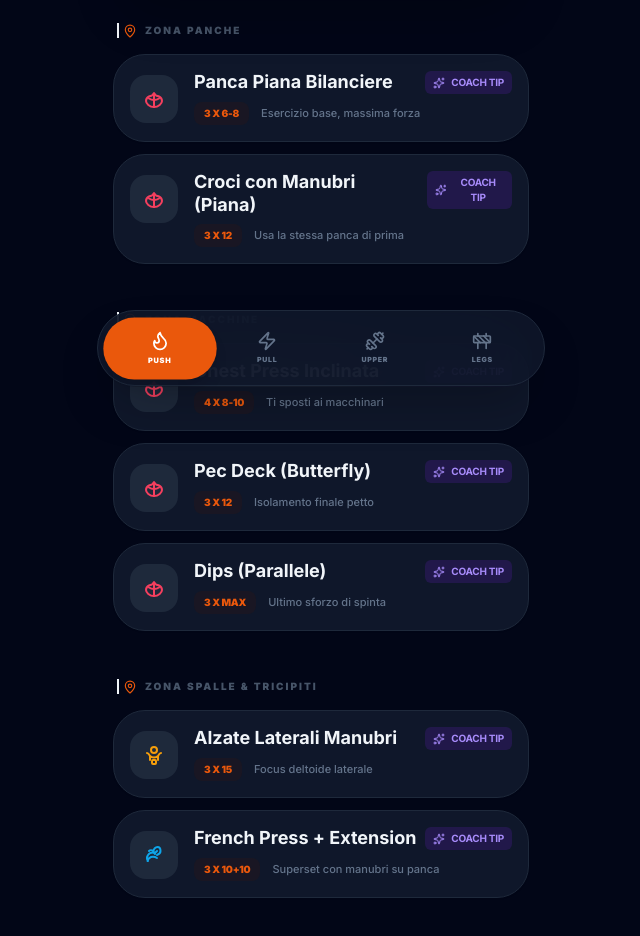
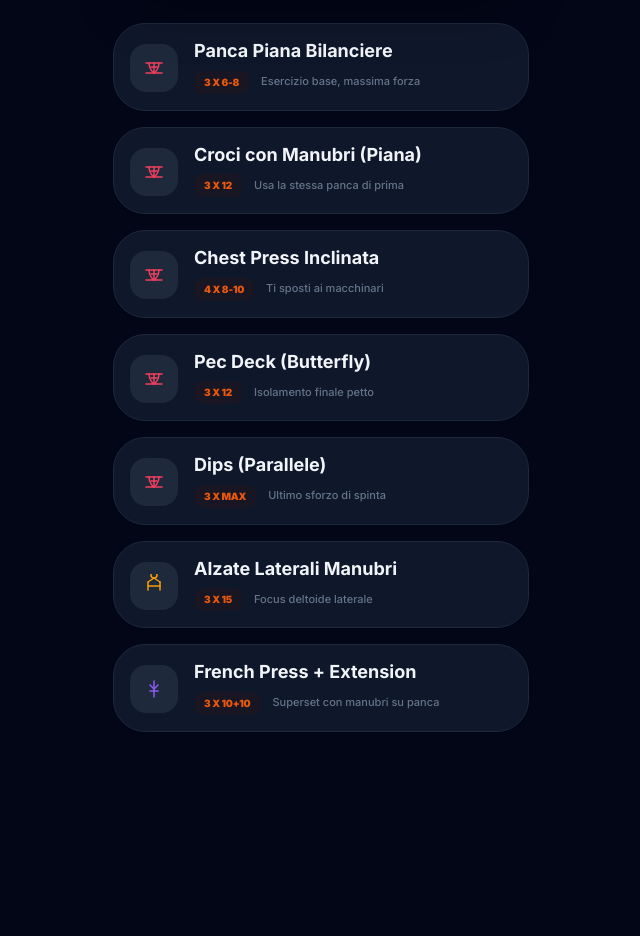
Before and after one commit to Pr3zLy/AbruScheda, a React (Vite) app: page / in a window 1280 px wide. Shown: the part 390-1326 px from the top of the page, without its empty margins (319-959 px from the left). Built offline with nearby package versions, Linux system fonts and the light colour scheme.

Commit message:
Aggiornamenti vari ai componenti e file di configurazione

```diff
--- a/App.tsx
+++ b/App.tsx
@@ -14,7 +14,6 @@ import {
 import { WORKOUT_DATA } from './constants';
 import TypeIcon from './components/TypeIcon';
 import Timer from './components/Timer';
-import GeminiCoach from './components/GeminiCoach';
 
 const CircularProgress = ({ progress, accentClass }: { progress: number, accentClass: string }) => {
   const radius = 26;
@@ -23,7 +22,7 @@ const CircularProgress = ({ progress, accentClass }: { progress: number, accentC
 
   return (
     <div className="relative flex items-center justify-center w-16 h-16 sm:w-20 sm:h-20">
-      <svg className="w-full h-full transform -rotate-90">
+      <svg className="w-full h-full transform -rotate-90" viewBox="0 0 80 80">
         <circle
           cx="40"
           cy="40"
@@ -61,6 +60,7 @@ const App: React.FC = () => {
     return savedTheme ? savedTheme === 'dark' : true;
   });
   const [isMounted, setIsMounted] = useState(false);
+  const [isScrolled, setIsScrolled] = useState(false);
 
   // Sync theme with document class for Tailwind 'class' strategy
   useEffect(() => {
@@ -90,6 +90,14 @@ const App: React.FC = () => {
       localStorage.setItem('workout_progress', JSON.stringify(completedExercises));
     }
   }, [completedExercises, isMounted]);
+
+  useEffect(() => {
+    const handleScroll = () => {
+      setIsScrolled(window.scrollY > 150);
+    };
+    window.addEventListener('scroll', handleScroll);
+    return () => window.removeEventListener('scroll', handleScroll);
+  }, []);
 
   const activeDay = WORKOUT_DATA[activeDayIdx];
 
@@ -143,8 +151,7 @@ const App: React.FC = () => {
               <button
                 key={day.id}
                 onClick={() => setActiveDayIdx(idx)}
-                className={`px-6 py-3 rounded-full text-xs font-black whitespace-nowrap transition-all uppercase tracking-tighter ${
-                  activeDayIdx === idx
+                className={`px-6 py-3 rounded-full text-xs font-black whitespace-nowrap transition-all uppercase tracking-tighter ${activeDayIdx === idx
                   ? 'bg-white text-slate-900 shadow-xl scale-105'
                   : 'bg-white/20 text-white hover:bg-white/30'
                   }`}
@@ -160,8 +167,8 @@ const App: React.FC = () => {
       <main className="max-w-md mx-auto -mt-16 px-4 relative z-20 space-y-6">
 
         {/* CONSOLIDATED STICKY DASHBOARD (Circular Progress + Enlarged Timer) */}
-        <div className="sticky top-4 z-40 bg-white/95 dark:bg-slate-900/98 backdrop-blur-2xl p-5 rounded-[2.5rem] shadow-2xl border border-slate-100 dark:border-slate-800 transition-colors duration-300">
-          <div className="flex items-center gap-6">
+        <div className="sticky top-4 z-40 bg-white/95 dark:bg-slate-900 backdrop-blur-2xl p-5 rounded-[2.5rem] shadow-2xl border border-slate-100 dark:border-slate-800 transition-colors duration-300">
+          <div className="flex items-center justify-center gap-4 sm:gap-6">
             {/* Left side: Circular Progress */}
             <div className="flex flex-col items-center justify-center shrink-0">
               <CircularProgress
@@ -175,30 +182,22 @@ const App: React.FC = () => {
             <div className="w-px h-16 bg-slate-100 dark:bg-slate-800" />
 
             {/* Right side: Enlarged Timer */}
-            <div className="flex-1">
+            <div className="shrink-0">
               <Timer accent={activeDay.accent} />
             </div>
           </div>
         </div>
 
         {/* Exercises Section */}
-        <div className="space-y-12 pb-10">
-          {activeDay.zones.map((zone, zIdx) => (
-            <section key={zIdx} className="space-y-4">
-              <div className="flex items-center gap-2 px-1 border-l-2 ml-1" style={{ borderColor: 'currentColor', color: 'inherit' }}>
-                <MapPin className={`w-3.5 h-3.5 ${activeDay.accent}`} />
-                <h3 className="font-black text-slate-400 dark:text-slate-600 uppercase tracking-[0.2em] text-[10px]">{zone.name}</h3>
-              </div>
+        <div className="space-y-4 pb-10">
+          {activeDay.zones.flatMap(zone => zone.exercises).map((ex, idx) => {
+            const isDone = completedExercises[`${activeDay.id}-${ex.name}`];
 
-              <div className="space-y-3">
-                {zone.exercises.map((ex, eIdx) => {
-                  const isDone = completedExercises[`${activeDay.id}-${ex.name}`];
             return (
               <div
-                      key={eIdx}
+                key={idx}
                 onClick={() => toggleExercise(activeDay.id, ex.name)}
-                      className={`group relative p-4 rounded-[2rem] transition-all duration-300 cursor-pointer border ${
-                        isDone
+                className={`group relative p-4 rounded-[2rem] transition-all duration-300 cursor-pointer border ${isDone
                   ? 'bg-slate-100 dark:bg-slate-900/30 border-transparent opacity-50 scale-[0.98]'
                   : 'bg-white dark:bg-slate-900 border-slate-100 dark:border-slate-800 shadow-sm hover:shadow-xl hover:shadow-slate-200/50 dark:hover:shadow-none hover:border-slate-200 dark:hover:border-slate-700'
                   }`}
@@ -212,7 +211,6 @@ const App: React.FC = () => {
                       <h4 className={`font-bold transition-all ${isDone ? 'line-through text-slate-500 dark:text-slate-600' : 'text-slate-800 dark:text-slate-100 text-lg leading-tight pr-2'}`}>
                         {ex.name}
                       </h4>
-                            {!isDone && <GeminiCoach exerciseName={ex.name} notes={ex.notes} />}
                     </div>
 
                     <div className="flex items-center flex-wrap gap-x-3 gap-y-1 mt-2">
@@ -228,9 +226,6 @@ const App: React.FC = () => {
               </div>
             );
           })}
-              </div>
-            </section>
-          ))}
         </div>
 
         {progress === 100 && (
@@ -254,18 +249,18 @@ const App: React.FC = () => {
       </main>
 
       {/* Unified Bottom Nav */}
-      <div className="fixed bottom-6 left-1/2 -translate-x-1/2 w-[95%] max-w-md p-2 bg-white/80 dark:bg-slate-900/90 backdrop-blur-2xl rounded-full border border-slate-200 dark:border-slate-800 shadow-2xl z-50 transition-colors">
+      <div className={`fixed bottom-6 left-1/2 -translate-x-1/2 w-[92%] max-w-md p-1 bg-white/80 dark:bg-slate-900/90 backdrop-blur-2xl rounded-full border border-slate-200 dark:border-slate-800 shadow-2xl z-50 transition-all duration-500 ${isScrolled ? 'translate-y-0 opacity-100' : 'translate-y-20 opacity-0 pointer-events-none'}`}>
         <div className="flex justify-around items-center">
           {WORKOUT_DATA.map((day, idx) => (
             <button
               key={day.id}
-              className={`flex flex-col items-center gap-1 py-3 px-4 rounded-full transition-all flex-1 ${activeDayIdx === idx ? `${day.accent.replace('text', 'bg')} text-white scale-105 shadow-lg` : 'text-slate-400 dark:text-slate-500 hover:text-slate-600'}`}
+              className={`flex flex-col items-center gap-0.5 py-1.5 px-4 rounded-full transition-all flex-1 ${activeDayIdx === idx ? `${day.accent.replace('text', 'bg')} text-white scale-105 shadow-lg` : 'text-slate-400 dark:text-slate-500 hover:text-slate-600'}`}
               onClick={() => setActiveDayIdx(idx)}
             >
-              {idx === 0 && <Flame className="w-5 h-5" />}
-              {idx === 1 && <Zap className="w-5 h-5" />}
-              {idx === 2 && <Dumbbell className="w-5 h-5" />}
-              {idx === 3 && <Construction className="w-5 h-5" />}
+              {idx === 0 && <Flame className="w-4 h-4" />}
+              {idx === 1 && <Zap className="w-4 h-4" />}
+              {idx === 2 && <Dumbbell className="w-4 h-4" />}
+              {idx === 3 && <Construction className="w-4 h-4" />}
               <span className="text-[7px] font-black tracking-widest uppercase">{day.title.split(' ')[0]}</span>
             </button>
           ))}
--- a/components/GeminiCoach.tsx
+++ /dev/null
@@ -1,77 +0,0 @@
-
-import React, { useState } from 'react';
-import { Sparkles, Loader2, X } from 'lucide-react';
-import { getWorkoutTip } from '../services/geminiService';
-
-interface GeminiCoachProps {
-  exerciseName: string;
-  notes: string;
-}
-
-const GeminiCoach: React.FC<GeminiCoachProps> = ({ exerciseName, notes }) => {
-  const [tip, setTip] = useState<string | null>(null);
-  const [loading, setLoading] = useState(false);
-  const [show, setShow] = useState(false);
-
-  const handleGetTip = async (e: React.MouseEvent) => {
-    e.stopPropagation();
-    setLoading(true);
-    setShow(true);
-    const result = await getWorkoutTip(exerciseName, notes);
-    setTip(result);
-    setLoading(false);
-  };
-
-  return (
-    <div className="relative inline-block">
-      <button
-        onClick={handleGetTip}
-        disabled={loading}
-        className="flex items-center gap-1.5 px-2 py-1 rounded-md bg-violet-100 dark:bg-violet-900/30 text-violet-600 dark:text-violet-400 hover:bg-violet-200 dark:hover:bg-violet-900/50 transition-colors text-[10px] font-bold uppercase tracking-tight"
-      >
-        {loading ? <Loader2 className="w-3 h-3 animate-spin" /> : <Sparkles className="w-3 h-3" />}
-        Coach Tip
-      </button>
-
-      {show && (
-        <div className="fixed inset-0 z-[60] flex items-center justify-center p-6 bg-slate-950/40 backdrop-blur-sm animate-in fade-in duration-300">
-          <div className="bg-white dark:bg-slate-900 p-6 rounded-[2rem] shadow-2xl max-w-xs w-full border border-violet-100 dark:border-violet-900/30 relative">
-            <button
-              onClick={() => setShow(false)}
-              className="absolute top-4 right-4 p-1 text-slate-400 hover:text-slate-600 dark:hover:text-slate-200"
-            >
-              <X className="w-5 h-5" />
-            </button>
-
-            <div className="flex items-center gap-2 mb-4">
-              <Sparkles className="w-6 h-6 text-violet-500" />
-              <h3 className="font-black text-slate-800 dark:text-slate-100 uppercase text-xs tracking-widest">AI Expert Tip</h3>
-            </div>
-
-            <p className="text-sm font-bold text-slate-700 dark:text-slate-300 mb-2">{exerciseName}</p>
-
-            {loading ? (
-              <div className="flex flex-col items-center py-6 gap-3">
-                <Loader2 className="w-8 h-8 text-violet-500 animate-spin" />
-                <span className="text-[10px] font-bold text-slate-400 uppercase">Consulting expert...</span>
-              </div>
-            ) : (
-              <p className="text-sm text-slate-600 dark:text-slate-400 italic leading-relaxed">
-                "{tip}"
-              </p>
-            )}
-
-            <button
-              onClick={() => setShow(false)}
-              className="w-full mt-6 py-3 bg-violet-600 hover:bg-violet-700 text-white rounded-2xl font-black text-xs uppercase tracking-widest transition-colors shadow-lg shadow-violet-600/20"
-            >
-              Got it!
-            </button>
-          </div>
-        </div>
-      )}
-    </div>
-  );
-};
-
-export default GeminiCoach;
--- a/components/TypeIcon.tsx
+++ b/components/TypeIcon.tsx
@@ -12,68 +12,85 @@ const TypeIcon: React.FC<TypeIconProps> = ({ type, isDone }) => {
     chest: 'text-rose-500',
     back: 'text-emerald-500',
     shoulders: 'text-amber-500',
-    arms: 'text-sky-500',
+    biceps: 'text-sky-500',
+    triceps: 'text-violet-500',
     legs: 'text-teal-500',
+    calves: 'text-teal-600',
     core: 'text-indigo-500'
   }[type] || 'text-slate-500';
 
   const svgClass = `w-6 h-6 ${colorClass} transition-colors duration-300`;
 
-  // Custom SVGs representing muscle groups
   switch (type) {
     case 'chest':
       return (
-        <svg viewBox="0 0 24 24" fill="none" stroke="currentColor" strokeWidth="2" strokeLinecap="round" strokeLinejoin="round" className={svgClass}>
-          <path d="M12 20c-4.5 0-8-3.5-8-6 0-1 1-3.5 3-4.5.5-.2 1.5-.5 3-1l2-2.5 2 2.5c1.5.5 2.5.8 3 1 2 1 3 3.5 3 4.5 0 2.5-3.5 6-8 6z" />
-          <path d="M12 7v13" />
-          <path d="M7 11.5c1.5 1 3 1.5 5 1.5s3.5-.5 5-1.5" />
+        <svg viewBox="0 0 24 24" fill="none" stroke="currentColor" strokeWidth="1.5" strokeLinecap="round" strokeLinejoin="round" className={svgClass}>
+          <path d="M4 7h16" />
+          <path d="M4 17h16" />
+          <path d="M7 7c0 7 5 10 5 10s5-3 5-10" />
+          <path d="M12 7v10" />
+          <path d="M9 11h6" />
         </svg>
       );
     case 'back':
       return (
-        <svg viewBox="0 0 24 24" fill="none" stroke="currentColor" strokeWidth="2" strokeLinecap="round" strokeLinejoin="round" className={svgClass}>
-          <path d="M12 4v16M4 7c3 1 5 4 8 4s5-3 8-4M4 14c3 1 5 4 8 4s5-3 8-4M8 4l2 3M16 4l-2 3" />
-          <path d="M12 4L8 10h8l-4-6z" fill="currentColor" fillOpacity="0.1" />
+        <svg viewBox="0 0 24 24" fill="none" stroke="currentColor" strokeWidth="1.5" strokeLinecap="round" strokeLinejoin="round" className={svgClass}>
+          <path d="M12 3l-5 5v12a2 2 0 002 2h6a2 2 0 002-2V8l-5-5z" />
+          <path d="M12 3v13" />
+          <path d="M7 12l5-2 5 2" />
+          <path d="M7 16l5-2 5 2" />
         </svg>
       );
     case 'shoulders':
       return (
-        <svg viewBox="0 0 24 24" fill="none" stroke="currentColor" strokeWidth="2" strokeLinecap="round" strokeLinejoin="round" className={svgClass}>
-          <circle cx="12" cy="7" r="3" />
-          <path d="M5 10c1 0 2 1 3 3v4M19 10c-1 0-2 1-3 3v4M8 13c1 1 2 1.5 4 1.5s3-.5 4-1.5" />
-          <rect x="10" y="17" width="4" height="4" rx="1" />
+        <svg viewBox="0 0 24 24" fill="none" stroke="currentColor" strokeWidth="1.5" strokeLinecap="round" strokeLinejoin="round" className={svgClass}>
+          <path d="M12 4a3 3 0 100-6 3 3 0 000 6z" />
+          <path d="M6 8l6-4 6 4" />
+          <path d="M6 8v8" />
+          <path d="M18 8v8" />
+          <path d="M6 12h12" />
         </svg>
       );
-    case 'arms':
+    case 'biceps':
       return (
-        <svg viewBox="0 0 24 24" fill="none" stroke="currentColor" strokeWidth="2" strokeLinecap="round" strokeLinejoin="round" className={svgClass}>
-          <path d="M15 15c-1.5-1-4-1.5-6-1-1.5.5-3 2-3.5 4M6 18c-1-1.5-1.5-4 0-6 1-1.5 3-2.5 5-2.5.5 0 1.5.2 2 .5l2-2" />
-          <path d="M15 12c1.5-.5 3.5-2 3.5-4s-1-4-3-4-4 2-4 4c0 1 .5 2 1.5 3" />
-          <path d="M11 8c-1-1-3-1-4 0" />
+        <svg viewBox="0 0 24 24" fill="none" stroke="currentColor" strokeWidth="1.5" strokeLinecap="round" strokeLinejoin="round" className={svgClass}>
+          <path d="M6 19l2-2" />
+          <path d="M18 19l-2-2" />
+          <path d="M12 21a9 9 0 0 0 9-9 9 9 0 0 0-4-7.5l-1 .6a3 3 0 0 0-4.6 2.5 3 3 0 0 0-1.6 3.9" />
+          <path d="M8 12a4 4 0 0 1 4-4" />
+        </svg>
+      );
+    case 'triceps':
+      return (
+        <svg viewBox="0 0 24 24" fill="none" stroke="currentColor" strokeWidth="1.5" strokeLinecap="round" strokeLinejoin="round" className={svgClass}>
+          <path d="M12 4v10" />
+          <path d="M8 8l4 4 4-4" />
+          <path d="M8 14h8" />
+          <path d="M12 14v6" />
         </svg>
       );
     case 'legs':
       return (
-        <svg viewBox="0 0 24 24" fill="none" stroke="currentColor" strokeWidth="2" strokeLinecap="round" strokeLinejoin="round" className={svgClass}>
-          <path d="M7 4l2 9h6l2-9" />
-          <path d="M9 13v7M15 13v7" />
-          <path d="M7 20h4M13 20h4" />
-          <path d="M12 4c-1.5 0-3 1-3 3s1.5 3 3 3 3-1 3-3-1.5-3-3-3z" />
+        <svg viewBox="0 0 24 24" fill="none" stroke="currentColor" strokeWidth="1.5" strokeLinecap="round" strokeLinejoin="round" className={svgClass}>
+          <path d="M9 5l1 14h4l1-14" />
+          <path d="M12 2v20" />
+          <path d="M5 8l4 2" />
+          <path d="M19 8l-4 2" />
         </svg>
       );
-    case 'core':
+    case 'calves':
       return (
-        <svg viewBox="0 0 24 24" fill="none" stroke="currentColor" strokeWidth="2" strokeLinecap="round" strokeLinejoin="round" className={svgClass}>
-          <rect x="8" y="4" width="8" height="16" rx="2" />
-          <path d="M8 8h8M8 12h8M8 16h8M12 4v16" />
+        <svg viewBox="0 0 24 24" fill="none" stroke="currentColor" strokeWidth="1.5" strokeLinecap="round" strokeLinejoin="round" className={svgClass}>
+          <path d="M12 2v10" />
+          <path d="M8 12l4 10 4-10" />
+          <path d="M8 12h8" />
+          <path d="M12 22h.01" />
         </svg>
       );
     default:
       return (
-        <svg viewBox="0 0 24 24" fill="none" stroke="currentColor" strokeWidth="2" strokeLinecap="round" strokeLinejoin="round" className={svgClass}>
+        <svg viewBox="0 0 24 24" fill="none" stroke="currentColor" strokeWidth="1.5" strokeLinecap="round" strokeLinejoin="round" className={svgClass}>
           <circle cx="12" cy="12" r="10" />
-          <circle cx="12" cy="12" r="6" />
-          <circle cx="12" cy="12" r="2" />
         </svg>
       );
   }
--- a/constants.tsx
+++ b/constants.tsx
@@ -30,7 +30,7 @@ export const WORKOUT_DATA: WorkoutDay[] = [
         name: "Zona Spalle & Tricipiti",
         exercises: [
           { name: "Alzate Laterali Manubri", sets: "3 x 15", type: "shoulders", notes: "Focus deltoide laterale" },
-          { name: "French Press + Extension", sets: "3 x 10+10", type: "arms", notes: "Superset con manubri su panca" }
+          { name: "French Press + Extension", sets: "3 x 10+10", type: "triceps", notes: "Superset con manubri su panca" }
         ]
       }
     ]
@@ -62,8 +62,8 @@ export const WORKOUT_DATA: WorkoutDay[] = [
         name: "Bassa Schiena & Bicipiti",
         exercises: [
           { name: "Iperextensions", sets: "4 x 12-15", type: "back", notes: "Fondamentale per la tua carenza" },
-          { name: "Bicep Curl Machine", sets: "4 x 10-12", type: "arms", notes: "Alla tua macchina preferita" },
-          { name: "Hammer Curl Manubri", sets: "3 x 10", type: "arms", notes: "Falli anche seduto vicino alla macchina" }
+          { name: "Bicep Curl Machine", sets: "4 x 10-12", type: "biceps", notes: "Alla tua macchina preferita" },
+          { name: "Hammer Curl Manubri", sets: "3 x 10", type: "biceps", notes: "Falli anche seduto vicino alla macchina" }
         ]
       }
     ]
@@ -95,9 +95,9 @@ export const WORKOUT_DATA: WorkoutDay[] = [
         name: "Stazione Cavi (Multi-task)",
         exercises: [
           { name: "Face Pull ai Cavi", sets: "3 x 15", type: "shoulders", notes: "Posteriore spalle" },
-          { name: "Bicep Curl Machine", sets: "3 x 10 + Rest-Pause", type: "arms", notes: "15\" pausa tra i micro-set finali" },
-          { name: "Pushdown Tricipiti", sets: "3 x 12", type: "arms", notes: "Cavo alto - Stesso gancio per dopo" },
-          { name: "Curl Bicipiti", sets: "3 x 12", type: "arms", notes: "Sposta il gancio in basso e chiudi" }
+          { name: "Bicep Curl Machine", sets: "3 x 10 + Rest-Pause", type: "biceps", notes: "15\" pausa tra i micro-set finali" },
+          { name: "Pushdown Tricipiti", sets: "3 x 12", type: "triceps", notes: "Cavo alto - Stesso gancio per dopo" },
+          { name: "Curl Bicipiti", sets: "3 x 12", type: "biceps", notes: "Sposta il gancio in basso e chiudi" }
         ]
       }
     ]
@@ -128,7 +128,7 @@ export const WORKOUT_DATA: WorkoutDay[] = [
       {
         name: "Zona Polpacci",
         exercises: [
-          { name: "Polpacci al Macchinario", sets: "4 x 20", type: "legs", notes: "Massimo stretching nella fase bassa" }
+          { name: "Polpacci al Macchinario", sets: "4 x 20", type: "calves", notes: "Massimo stretching nella fase bassa" }
         ]
       }
     ]
--- a/index.html
+++ b/index.html
@@ -1,6 +1,6 @@
-
 <!DOCTYPE html>
 <html lang="en">
+
 <head>
     <meta charset="UTF-8">
     <meta name="viewport" content="width=device-width, initial-scale=1.0">
@@ -27,18 +27,36 @@
             -moz-osx-font-smoothing: grayscale;
         }
 
-        .no-scrollbar::-webkit-scrollbar { display: none; }
-        .no-scrollbar { -ms-overflow-style: none; scrollbar-width: none; }
+        .no-scrollbar::-webkit-scrollbar {
+            display: none;
+        }
 
-        * { -webkit-tap-highlight-color: transparent; }
+        .no-scrollbar {
+            -ms-overflow-style: none;
+            scrollbar-width: none;
+        }
+
+        * {
+            -webkit-tap-highlight-color: transparent;
+        }
 
         @keyframes subtle-float {
-            0%, 100% { transform: translateY(0); }
-            50% { transform: translateY(-5px); }
+
+            0%,
+            100% {
+                transform: translateY(0);
+            }
+
+            50% {
+                transform: translateY(-5px);
+            }
         }
-        .float-anim { animation: subtle-float 3s ease-in-out infinite; }
+
+        .float-anim {
+            animation: subtle-float 3s ease-in-out infinite;
+        }
     </style>
-<script type="importmap">
+    <script type="importmap">
 {
   "imports": {
     "react-dom/": "https://esm.sh/react-dom@^19.2.3/",
@@ -50,7 +68,10 @@
 }
 </script>
 </head>
+
 <body class="bg-slate-50 dark:bg-[#020617] transition-colors duration-300">
     <div id="root"></div>
+    <script type="module" src="/index.tsx"></script>
 </body>
+
 </html>
--- a/types.ts
+++ b/types.ts
@@ -1,5 +1,5 @@
 
-export type MuscleGroup = 'chest' | 'back' | 'shoulders' | 'arms' | 'legs' | 'core';
+export type MuscleGroup = 'chest' | 'back' | 'shoulders' | 'biceps' | 'triceps' | 'legs' | 'calves';
 
 export interface Exercise {
   name: string;
```
Also changed, not shown: components/Timer.tsx (+52 -6 lines). Lines whose indentation alone changed are shown as unchanged.
